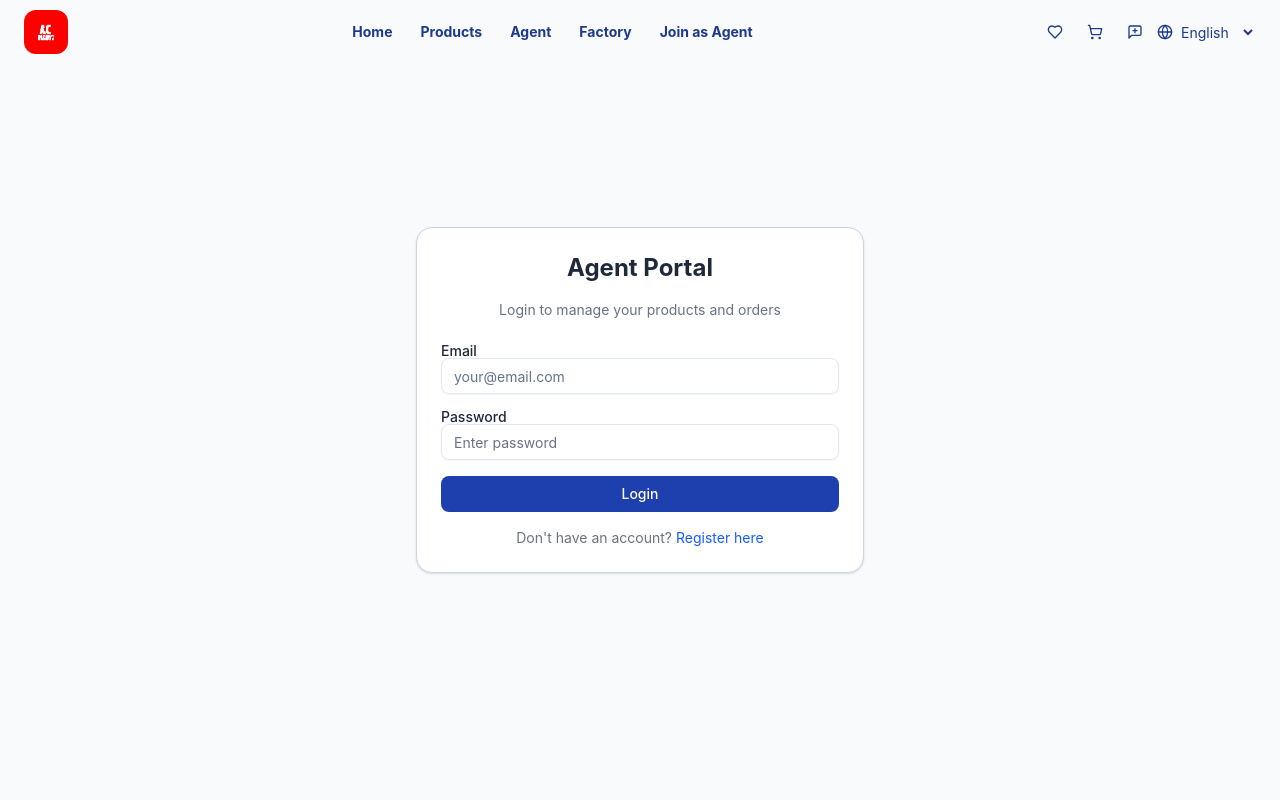
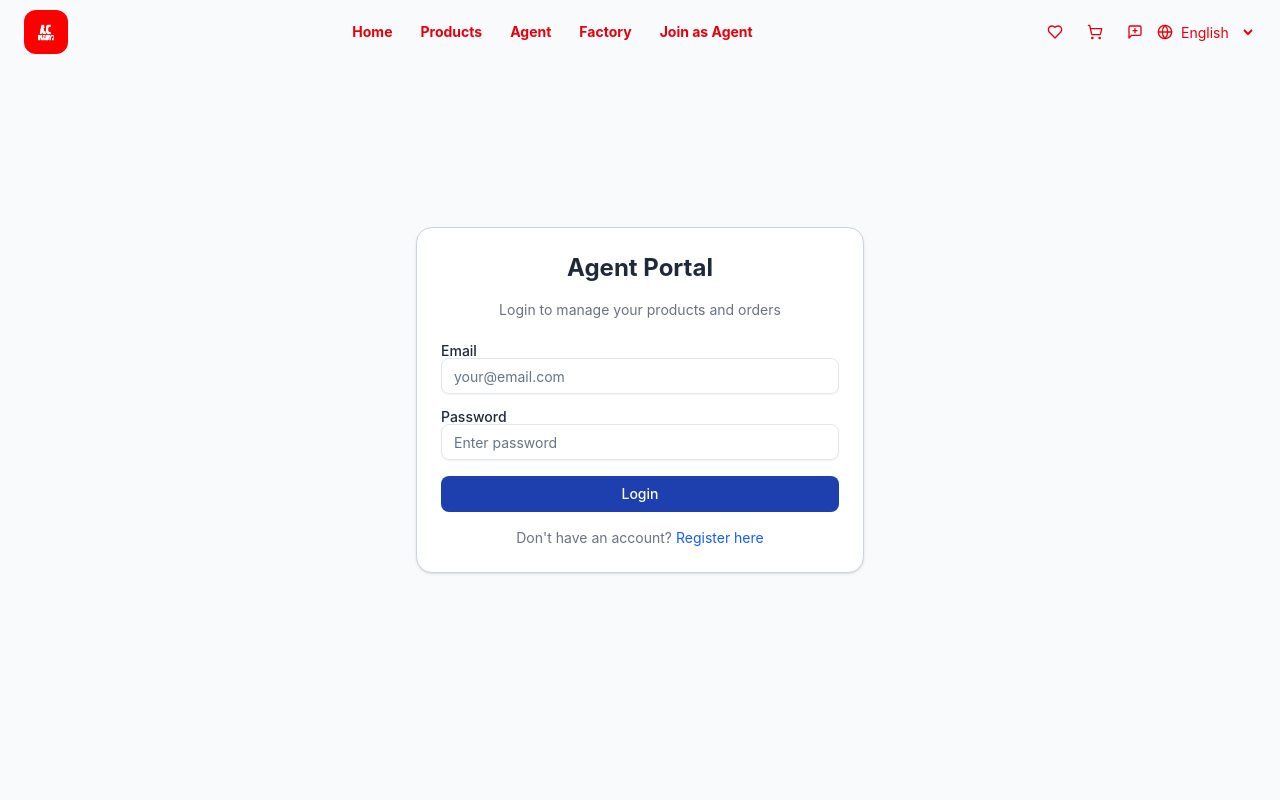
Before and after one commit to xiaohong12311/Repository-name-acmaoyi-b2b, a Next.js app: page /supplier/login in a window 1280 px wide. Shown: the top 800 px of the page. Built offline with nearby package versions, Linux system fonts and the light colour scheme.

Commit message:
fix: 导航栏非首页改为红色，首页语言组件跟随滚动渐变

```diff
--- a/src/components/layout/header.tsx
+++ b/src/components/layout/header.tsx
@@ -32,12 +32,12 @@ export function Header() {
     return () => window.removeEventListener('scroll', handleScroll);
   }, []);
 
-  // Home page top: white text on dark hero; Home page scrolled / Other pages: deep blue on light background
+  // Home page top: white text on dark hero; Home page scrolled / Other pages: red on light background
   const useDarkText = !isHome || scrolled;
-  const textColor = useDarkText ? 'text-blue-900' : 'text-white';
-  const hoverBg = useDarkText ? 'hover:bg-blue-900/10' : 'hover:bg-white/10';
-  const activeBg = useDarkText ? 'bg-blue-900/10' : 'bg-white/10';
-  const hoverText = useDarkText ? 'hover:text-blue-800' : 'hover:text-white/90';
+  const textColor = useDarkText ? 'text-red-600' : 'text-white';
+  const hoverBg = useDarkText ? 'hover:bg-red-600/10' : 'hover:bg-white/10';
+  const activeBg = useDarkText ? 'bg-red-600/10' : 'bg-white/10';
+  const hoverText = useDarkText ? 'hover:text-red-700' : 'hover:text-white/90';
 
   const navLinks = [
     { href: '/', label: t.nav.home },
--- a/src/components/layout/language-selector.tsx
+++ b/src/components/layout/language-selector.tsx
@@ -1,5 +1,6 @@
 'use client';
 
+import { useState, useEffect } from 'react';
 import { useLanguage } from '@/hooks/use-language';
 import { usePathname } from 'next/navigation';
 import { Button } from '@/components/ui/button';
@@ -11,8 +12,21 @@ export function LanguageSelector() {
   const pathname = usePathname();
   const isHome = pathname === '/';
 
-  const textColor = isHome ? 'text-white/90' : 'text-blue-900';
-  const iconColor = isHome ? 'text-white/80' : 'text-blue-900';
+  const [scrolled, setScrolled] = useState(false);
+
+  useEffect(() => {
+    const handleScroll = () => {
+      setScrolled(window.scrollY > 80);
+    };
+    window.addEventListener('scroll', handleScroll, { passive: true });
+    handleScroll();
+    return () => window.removeEventListener('scroll', handleScroll);
+  }, []);
+
+  // Home page top: white; Home page scrolled / Other pages: red
+  const useDarkText = !isHome || scrolled;
+  const textColor = useDarkText ? 'text-red-600' : 'text-white/90';
+  const iconColor = useDarkText ? 'text-red-600' : 'text-white/80';
 
   return (
     <div className="flex items-center gap-1">
```
